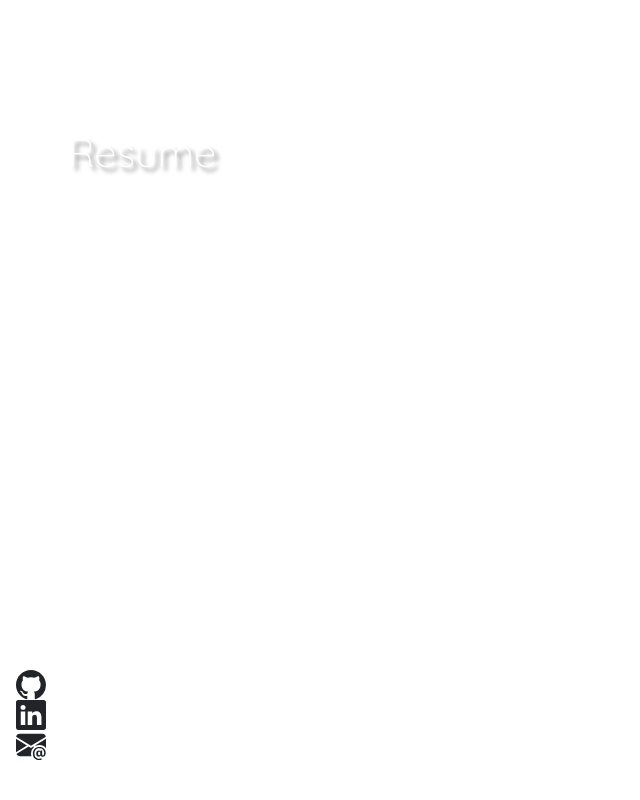
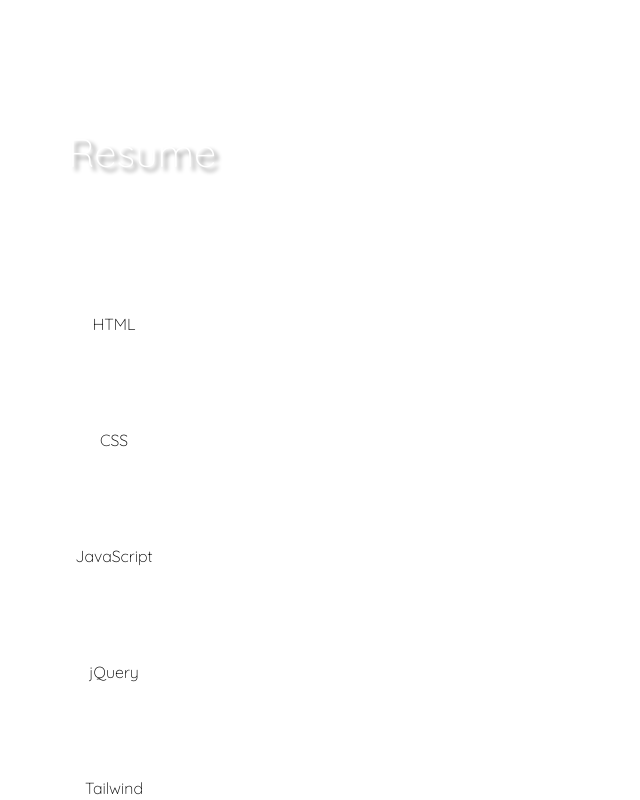
Before and after one commit to ramitaarora/indurkhya-portfolio, a React (Vite) app: page /Resume in a window 1280 px wide. Shown: the top 800 px of the page, without its empty margins (0-640 px from the left). Built offline with nearby package versions, Linux system fonts and the light colour scheme.

Commit message:
styled resume page

```diff
--- a/src/index.css
+++ b/src/index.css
@@ -65,6 +65,18 @@
     margin: 20px;
 }
 
+#skill {
+    background-color: white;
+    border-radius: 50%;
+    height: 100px;
+    width: 100px;
+}
+
+#skill-text {
+    color: black;
+    line-height: 100px;
+}
+
 /* Media Queries */
 
 @media screen and (max-width: 900px) {
--- a/src/pages/Resume.jsx
+++ b/src/pages/Resume.jsx
@@ -1,33 +1,29 @@
 import Header from '../components/Header';
+
+const frontEnd = ["HTML", "CSS", "JavaScript", "jQuery", "Tailwind", "Bootstrap", "Photoshop", "Canva", "React"];
+const backEnd = ["Python", "APIs", "Node.js", "Express.js", "MySQL", "Sequelize", "MongoDB", "Mongoose", "GraphQL"];
 
 export default function Resume() {
     return (
         <div id="body-style" className="min-w-screen m-5 flex flex-column justify-center align-center text-white">
             <Header header='Resume' />
-            <div className="flex flex-row">
+            <div className="flex flex-row justify-center align-center">
 
                 <div id="text" className="ml-6">
-                    <h3 className="mt-3 text-lg">Download my resume <a href="https://drive.google.com/file/d/1lQMbOYH9p79SvMjsRIc_xlhxfwMv9AfD/view?usp=sharing" className="underline">here</a>.</h3>
+                    <h3 className="mt-3 text-lg text-center">Download my resume <a href="https://drive.google.com/file/d/1lQMbOYH9p79SvMjsRIc_xlhxfwMv9AfD/view?usp=sharing" className="underline">here</a>.</h3>
                     <div>
-                        <h2 className="text-xl mt-3">Front-End Proficiencies</h2>
-                        <ul className="ml-3 mt-2">
-                            <li>- HTML</li>
-                            <li>- CSS</li>
-                            <li>- JavaScript</li>
-                            <li>- jQuery</li>
-                            <li>- Tailwind</li>
-                            <li>- Bootstrap</li>
-                            <li>- React</li>
+                        <h2 className="text-xl mt-3 text-center">Front-End Proficiencies</h2>
+                        <ul className="ml-3 mt-4 flex flex-row flex-wrap align-center justify-center text-center">
+                            {frontEnd.map((skill, index) => {
+                                return <div id="skill" className="m-3 hover:animate-bounce"><li id="skill-text" key={index}>{skill}</li></div>
+                            })}
                         </ul>
 
-                        <h2 className="text-xl mt-3">Back-End Proficiencies</h2>
-                        <ul className="ml-3 mt-2s">
-                            <li>- APIs</li>
-                            <li>- Node.js</li>
-                            <li>- Express.js</li>
-                            <li>- MySQL, Sequelize</li>
-                            <li>- MongoDB, Mongoose</li>
-                            <li>- GraphQL</li>
+                        <h2 className="text-xl mt-3 text-center">Back-End Proficiencies</h2>
+                        <ul className="ml-3 mt-4 flex flex-row flex-wrap align-center justify-center text-center">
+                        {backEnd.map((skill, index) => {
+                            return <div id="skill" className="m-3 hover:animate-bounce"><li id="skill-text" key={index}>{skill}</li></div>
+                        })}
                         </ul>
                     </div>
                 </div>
```
